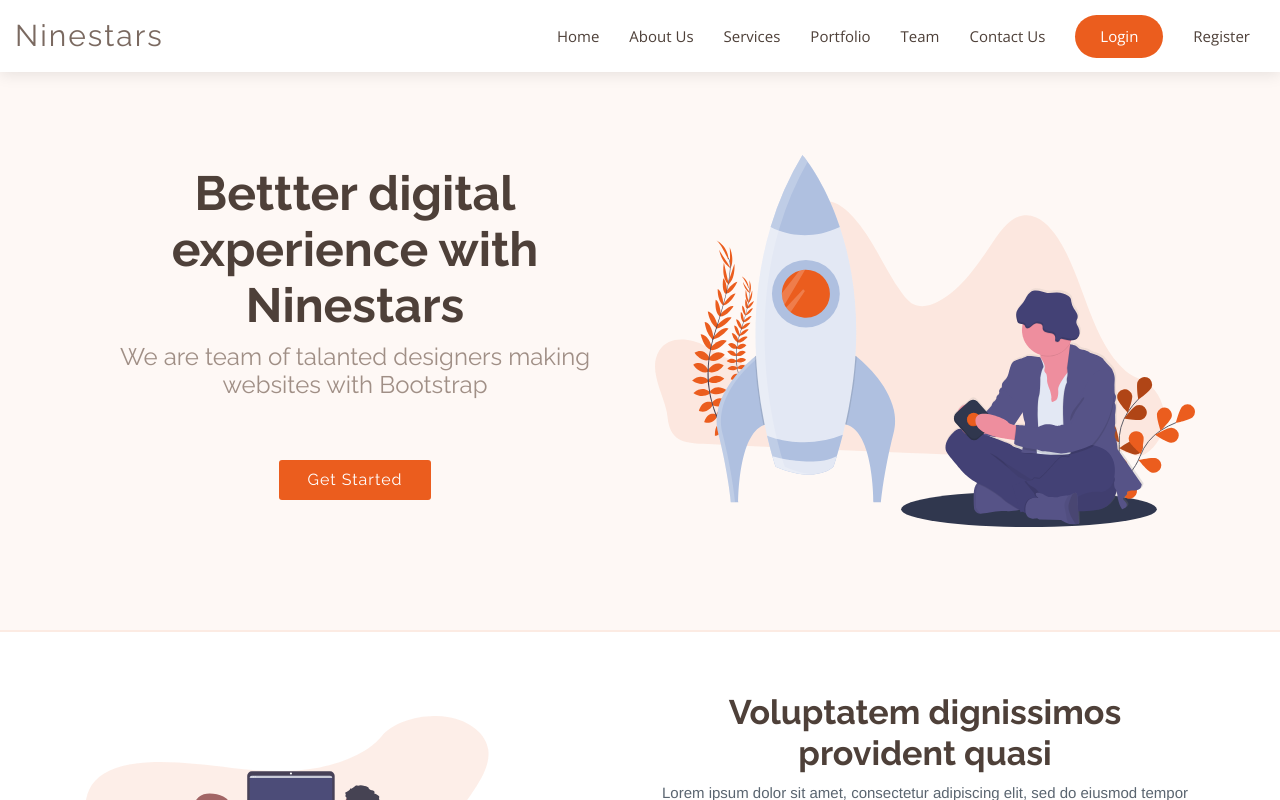
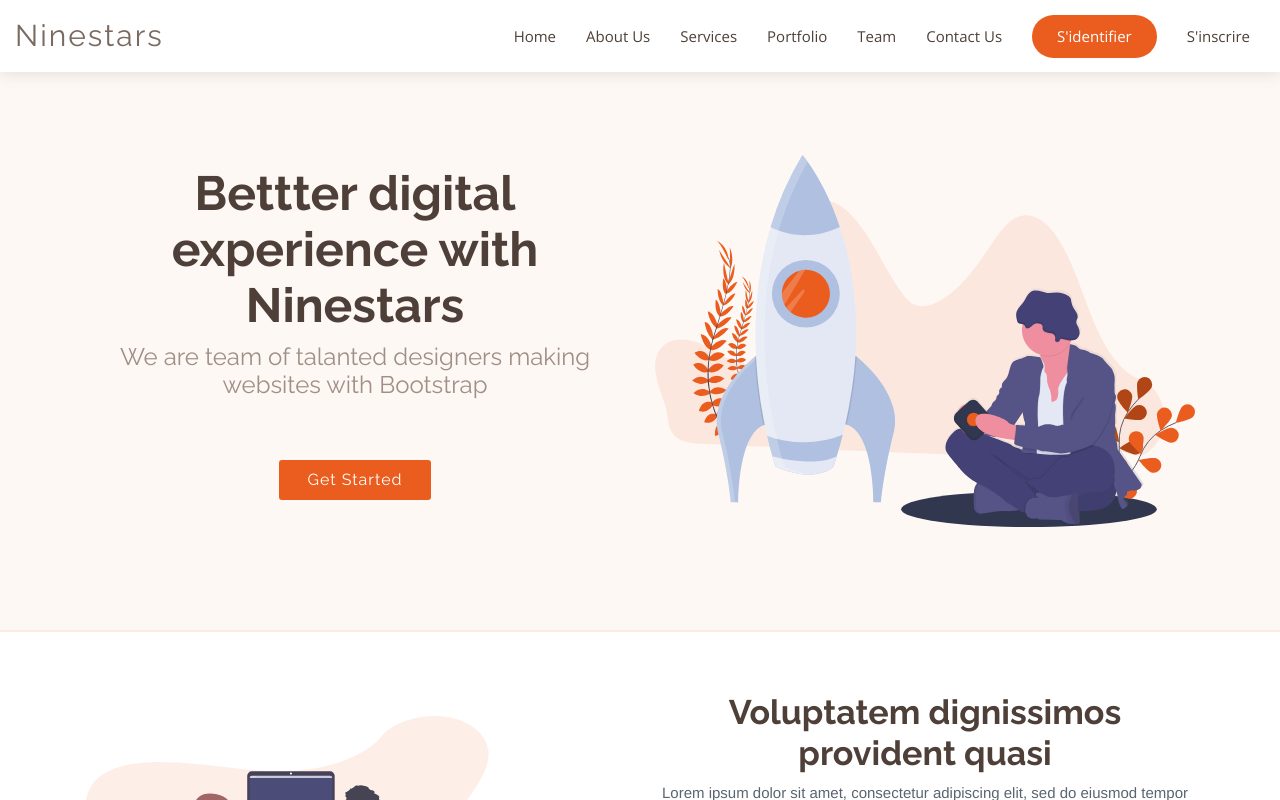
Before and after one commit to hachim-soutra/gigsy, a Vue app in the folder gigsy-f/: page / in a window 1280 px wide. Shown: the top 800 px of the page. Built offline with nearby package versions, Linux system fonts and the light colour scheme; what vue-toasted would draw is missing.

Commit message:
register and login changes

```diff
--- a/gigsy-f/src/components/TheHeader.vue
+++ b/gigsy-f/src/components/TheHeader.vue
@@ -1,16 +1,19 @@
 <template>
   <header id="header" class="fixed-top">
     <div class="container-fluid d-flex">
-
       <div class="logo mr-auto">
-        <h1 class="text-light"><router-link :to="{name:'home'}"><span>Ninestars</span></router-link></h1>
+        <h1 class="text-light">
+          <router-link :to="{ name: 'home' }"
+            ><span>Ninestars</span></router-link
+          >
+        </h1>
         <!-- Uncomment below if you prefer to use an image logo -->
         <!-- <a href="index.html"><img src="assets/img/logo.png" alt="" class="img-fluid"></a>-->
       </div>
 
       <nav class="nav-menu d-none d-lg-block">
         <ul>
-          <li ><a href="#header">Home</a></li>
+          <li><a href="#header">Home</a></li>
           <li><a href="#about">About Us</a></li>
           <li><a href="#services">Services</a></li>
           <li><a href="#portfolio">Portfolio</a></li>
@@ -18,11 +21,15 @@
 
           <li><a href="#contact">Contact Us</a></li>
 
-          <li class="get-started"><router-link :to="{name:'login'}">Login</router-link></li>
-          <li><router-link :to="{name:'register'}">Register</router-link></li>
+          <li class="get-started">
+            <router-link :to="{ name: 'login' }">S'identifier</router-link>
+          </li>
+          <li>
+            <router-link :to="{ name: 'register' }">S'inscrire</router-link>
+          </li>
         </ul>
-      </nav><!-- .nav-menu -->
-
+      </nav>
+      <!-- .nav-menu -->
     </div>
   </header>
 </template>
@@ -41,8 +48,7 @@ export default {};
   background-color: var(--secondary-color);
   padding: 8px 20px;
   border-radius: 20px;
-    cursor: pointer;
-
+  cursor: pointer;
 }
 .navbar-handler {
   align-items: center;
--- a/gigsy-f/src/views/login/Login.vue
+++ b/gigsy-f/src/views/login/Login.vue
@@ -19,7 +19,7 @@
             class="php-email-form w-100"
           >
             <div class="form-group">
-              <label for="name">Your Email</label>
+              <label for="name">Votre Email</label>
               <input
                 type="email"
                 class="form-control"
@@ -37,7 +37,7 @@
             </div>
 
             <div class="form-group">
-              <label for="name">password</label>
+              <label for="name">Mot de Passe</label>
               <input
                 type="password"
                 class="form-control"
@@ -54,9 +54,9 @@
               </div>
             </div>
             <div class="text-center">
-              <button type="submit" :disabled="form.busy">Login</button>
+              <button type="submit" :disabled="form.busy">Connexion</button>
               <br>
-              <router-link class="mt-2" :to="{name:'forget'}">Forget password ?</router-link>
+              <router-link class="mt-2" :to="{name:'forget'}">Mot de Passe oublié ?</router-link>
             </div>
           </form>
         </div>
--- a/gigsy-f/src/views/register/Register.vue
+++ b/gigsy-f/src/views/register/Register.vue
@@ -20,7 +20,7 @@
             class="php-email-form w-100"
           >
             <div class="form-group">
-              <label for="name">Your name</label>
+              <label for="name">Votre nom</label>
               <input
                 type="text"
                 class="form-control"
@@ -35,7 +35,7 @@
               </div>
             </div>
             <div class="form-group">
-              <label for="name">Your Email</label>
+              <label for="name">Votre Email</label>
               <input
                 type="email"
                 class="form-control"
@@ -53,7 +53,7 @@
             </div>
 
             <div class="form-group">
-              <label for="name">password</label>
+              <label for="name">Mot de Passe</label>
               <input
                 type="password"
                 class="form-control"
@@ -70,7 +70,7 @@
               </div>
             </div>
             <div class="form-group">
-              <label for="name">repeat password</label>
+              <label for="name">Répéter le mot de passe</label>
               <input
                 type="password"
                 class="form-control"
@@ -89,7 +89,7 @@
               </div>
             </div>
             <div class="text-center">
-              <button type="submit" :disabled="form.busy">Register</button>
+              <button type="submit" :disabled="form.busy">S'inscrire</button>
             </div>
           </form>
         </div>
```
